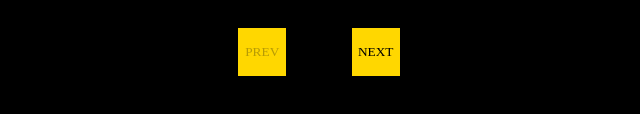
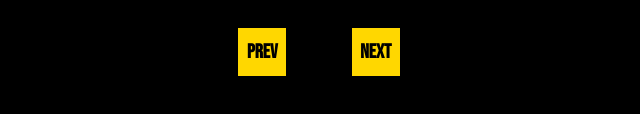
Before and after one commit to arsenjijavadze/simple-slider, a plain HTML site: page index.html in a window 1280 px wide. Shown: the part 496-610 px from the top of the page, without its empty margins (321-961 px from the left). Drawn offline with Linux system fonts and the light colour scheme.

Commit message:
style: change button

```diff
--- a/#source/style.scss
+++ b/#source/style.scss
@@ -24,7 +24,11 @@ html {
 
     }
     .simple-slider__button {
+      font-family: 'Bebas Neue', cursive;
+      font-size: 20px;
+      font-weight: 700;
       background-color: gold;
+      color: black;
       width: 50px;
       height: 50px;
       margin: 30px;
@@ -35,5 +39,8 @@ html {
       &:active {
         background-color: gold;
       }
+
+
+
     }
   }
```
Also changed, not shown: css/style.css.
